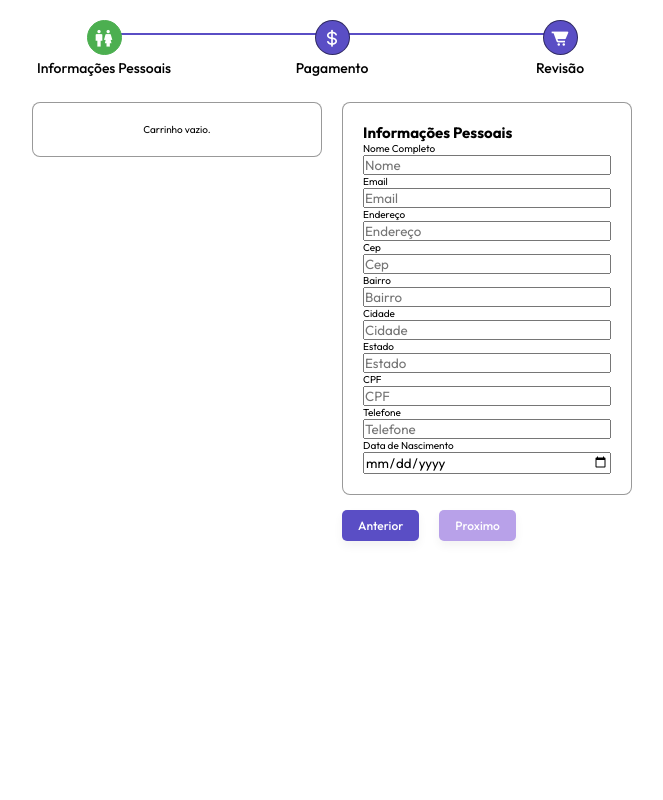
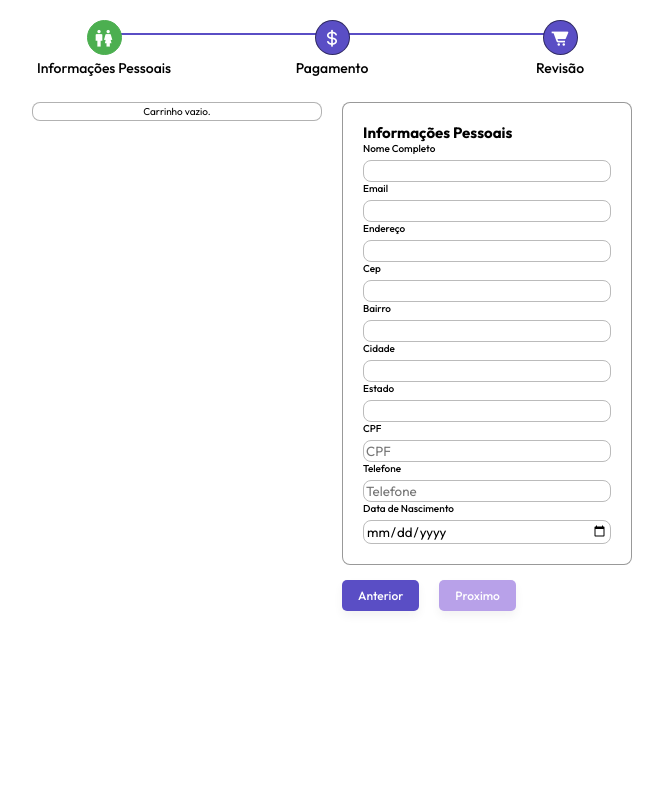
Before and after one commit to x-gyba/infogyba-shopping-cart, a PHP site: page /assets/php/checkout.php in a window 1280 px wide. Shown: the whole page, without its empty margins (308-971 px from the left). Run offline with PHP 8.4, Linux system fonts and the light colour scheme.

Commit message:
Add files via upload

```diff
--- a/assets/css/checkout.css
+++ b/assets/css/checkout.css
@@ -5,6 +5,7 @@
   --white: #fff;
   --blue: #4070f4;
   --green: #4caf50;
+  --grey: #bbb;
   --red: #d0342c;
   --violet: #5a4ec5;
 }
@@ -147,6 +148,76 @@ body {
   flex-direction: column;
 }
 
+.input-line label {
+  margin-bottom: 5px;
+  font-size: 1rem;
+  font-weight: 500;
+  display: block;
+}
+
+.input-line input {
+  width: 100%;
+  padding: 2px;
+  border: 1px solid var(--grey);
+  border-radius: 8px;
+}
+
+.discount-title {
+  margin-top: 5px;
+  font-size: 1.4rem;
+  font-weight: 500;
+  color: var(--violet);
+}
+
+.discount-alert {
+  margin-bottom: 5px;
+  font-size: 1.4rem;
+  font-weight: 500;
+  color: var(--red);
+}
+
+.total-discount {
+  margin-top: 4px;
+  font-size: 1.4rem;
+  font-weight: 500;
+}
+
+.discount-form-container {
+  margin-top: 20px;
+  text-align: center;
+}
+
+.discount-form {
+  display: inline-block;
+}
+
+.discount-input {
+  padding: 7px;
+  border: 1px solid rgba(0, 0, 0, 0.3);
+  border-radius: 5px;
+  width: 200px;
+  margin-right: 5px;
+  text-align: center;
+}
+
+.discount-btn {
+  margin-top: 10px;
+  padding: 9px 16px;
+  background-color: var(--violet);
+  color: white;
+  border: none;
+  border-radius: 0.5rem;
+  font-size: 1.2rem;
+  font-weight: 500;
+  box-shadow: 0 5px 10px rgba(0, 0, 0, 0.05);
+  cursor: pointer;
+  transition: background-color 0.3s;
+}
+
+.discount-btn:hover {
+  background-color: var(--green);
+}
+
 /* Responsive Styles */
 @media (min-width: 600px) {
   .checkout-container {
@@ -174,8 +245,8 @@ body {
 
 .cart-summary {
   width: 100%;
-  padding: 20px;
-  border: 1px solid rgba(0, 0, 0, 0.4);
+  padding: 2px;
+  border: 1px solid rgba(0, 0, 0, 0.3);
   border-radius: 8px;
   background-color: var(--white);
   text-align: center;
@@ -191,5 +262,12 @@ body {
     font-weight: 400;
     white-space: nowrap;
   }
-
+  .cart-items {
+    margin-top: 8px;
+    padding: 10px;
+    border-radius: 5px;
   }
+  .discount-form-container {
+    margin-top: 20px;
+  }
+}
--- a/assets/js/checkout.js
+++ b/assets/js/checkout.js
@@ -44,3 +44,11 @@ $(document).ready(function () {
     );
   }
 });
+
+//limpa o carrinho ao clicar em voltar
+window.addEventListener("pageshow", function (event) {
+  if (event.persisted) {
+      // O usuário voltou para a página
+      fetch("set_clear_cart.php", { method: "POST" });
+  }
+});
--- a/assets/php/checkout.php
+++ b/assets/php/checkout.php
@@ -25,22 +25,59 @@
                 <?php
                 session_start();
 
+                // Verifica se a sessão deve ser limpa
+                if (isset($_SESSION['clear_cart']) && $_SESSION['clear_cart'] === true) {
+                    unset($_SESSION['cart_total'], $_SESSION['cart_items'], $_SESSION['cart_images'], $_SESSION['quantities'], $_SESSION['discount_amount']);
+                    $_SESSION['clear_cart'] = false; // Reseta a variável para evitar múltiplas limpezas
+                }
+
+                // Inicializa as variáveis do carrinho
                 $total = isset($_SESSION['cart_total']) ? $_SESSION['cart_total'] : 0;
-
                 $items = isset($_SESSION['cart_items']) ? $_SESSION['cart_items'] : [];
                 $imageSrcArray = isset($_SESSION['cart_images']) ? $_SESSION['cart_images'] : [];
                 $quantities = isset($_SESSION['quantities']) ? $_SESSION['quantities'] : [];
+                $discountAmount = isset($_SESSION['discount_amount']) ? $_SESSION['discount_amount'] : 0;
+                $discountMessage = ""; // Mensagem de desconto
+
+                // Verifica se o formulário de desconto foi enviado
+                if ($_SERVER['REQUEST_METHOD'] === 'POST' && isset($_POST['discount_code'])) {
+                    $discountCode = $_POST['discount_code'];
+
+                    // Verifica se o código de desconto é válido e se o desconto já foi aplicado
+                    if ($discountCode === 'DESCONTO10') {
+                        if ($discountAmount === 0) {
+                            $discountAmount = $total * 0.10; // 10% de desconto
+                            $_SESSION['discount_amount'] = $discountAmount; // Armazena o desconto na sessão
+                            $discountMessage = "<div class='discount-title'><strong>Você ganhou 10% de desconto!</strong></div>";
+                        } else {
+                            // Mensagem de desconto já aplicado
+                            $discountMessage = "<div class='discount-alert'><strong>Desconto já aplicado!</strong></div>";
+                        }
+                    }
+                }
+
+                // Calcular total após desconto
+                $totalAfterDiscount = $total - $discountAmount;
 
                 if ($total === 0) {
                     echo "<div class='carrinho-vazio'>Carrinho vazio.</div>";
                 } else {
                     if (is_numeric($total)) {
                         $totalFormatted = number_format((float)$total, 2, ',', '.');
+                        $totalAfterDiscountFormatted = number_format(abs((float)$totalAfterDiscount), 2, ',', '.');
+
                         echo "<div class='total-title'><strong>Total:</strong> R$ " . $totalFormatted . "</div>";
-                    } else {
-                        echo "<div><strong>Total inválido.</strong></div>";
+
+                        // Exibir a mensagem de desconto se houver
+                        if (!empty($discountMessage)) {
+                            echo $discountMessage;
                         }
 
+                        if ($discountAmount > 0) {
+                            echo "<div class='total-discount'><strong>Total com desconto:</strong> R$ " . $totalAfterDiscountFormatted . "</div>";
+                        }
+
+                        echo "<div class='cart-items'>";
                         foreach ($items as $index => $item) {
                             $imageSrc = isset($imageSrcArray[$index]) ? $imageSrcArray[$index] : '';
                             $quantity = isset($quantities[$index]) ? $quantities[$index] : 0;
@@ -54,12 +91,24 @@
                             echo "<div class='qtd-item' style='flex: 1;'>" . nl2br(htmlspecialchars($item)) . " " . $quantityDisplay . "</div>";
                             echo "</div>";
                         }
+                        echo "</div>"; // Fecha a div .cart-items
+
+                        echo '<div class="discount-form-container">';
+                        echo '<form method="POST" class="discount-form">';
+                        echo '<input type="text" name="discount_code" class="discount-input" placeholder="Código de desconto" required>';
+                        echo '<button class="discount-btn" type="submit">Aplicar</button>';
+                        echo '</form>';
+                        echo '</div>';
+
                         echo '<div style="font-weight:600;text-align: center; margin-top: 30px;">';
                         echo '<button id="finalize-button" type="button" style="display:none;">Finalizar Compra</button>';
                         echo '</div>';
+                    } else {
+                        echo "<div><strong>Total inválido.</strong></div>";
                     }
-                unset($_SESSION['cart_total'], $_SESSION['cart_items'], $_SESSION['cart_images'], $_SESSION['quantities']);
+                }
                 ?>
+
             </div>
         </div>
         <div class="checkout-container">
@@ -69,31 +118,31 @@
                     <h2 class="form-title">Informações Pessoais</h2>
                     <div class="input-line">
                         <label for="nome">Nome Completo</label>
-                        <input type="text" name="nome" placeholder="Nome" required>
+                        <input type="text" name="nome" placeholder="" required>
                     </div>
                     <div class="input-line">
                         <label for="email">Email</label>
-                        <input type="email" name="email" placeholder="Email" required>
+                        <input type="email" name="email" placeholder="" required>
                     </div>
                     <div class="input-line">
                         <label for="endereco">Endereço</label>
-                        <input type="text" name="endereco" placeholder="Endereço" required>
+                        <input type="text" name="endereco" placeholder="" required>
                     </div>
                     <div class="input-line">
                         <label for="cep">Cep</label>
-                        <input type="text" name="cep" placeholder="Cep" required>
+                        <input type="text" name="cep" placeholder="" required>
                     </div>
                     <div class="input-line">
                         <label for="bairro">Bairro</label>
-                        <input type="text" name="bairro" placeholder="Bairro" required>
+                        <input type="text" name="bairro" placeholder="" required>
                     </div>
                     <div class="input-line">
                         <label for="cidade">Cidade</label>
-                        <input type="text" name="cidade" placeholder="Cidade" required>
+                        <input type="text" name="cidade" placeholder="" required>
                     </div>
                     <div class="input-line">
                         <label for="estado">Estado</label>
-                        <input type="text" name="estado" placeholder="Estado" required>
+                        <input type="text" name="estado" placeholder="" required>
                     </div>
                     <div class="input-line">
                         <label for="cpf">CPF</label>
--- /dev/null
+++ b/assets/php/clear_cart.php
@@ -0,0 +1,4 @@
+<?php
+session_start();
+$_SESSION['clear_cart'] = true;
+?>
```
Also changed, not shown: assets/js/cart.js (+8 -9 lines). Lines whose indentation alone changed are shown as unchanged.
